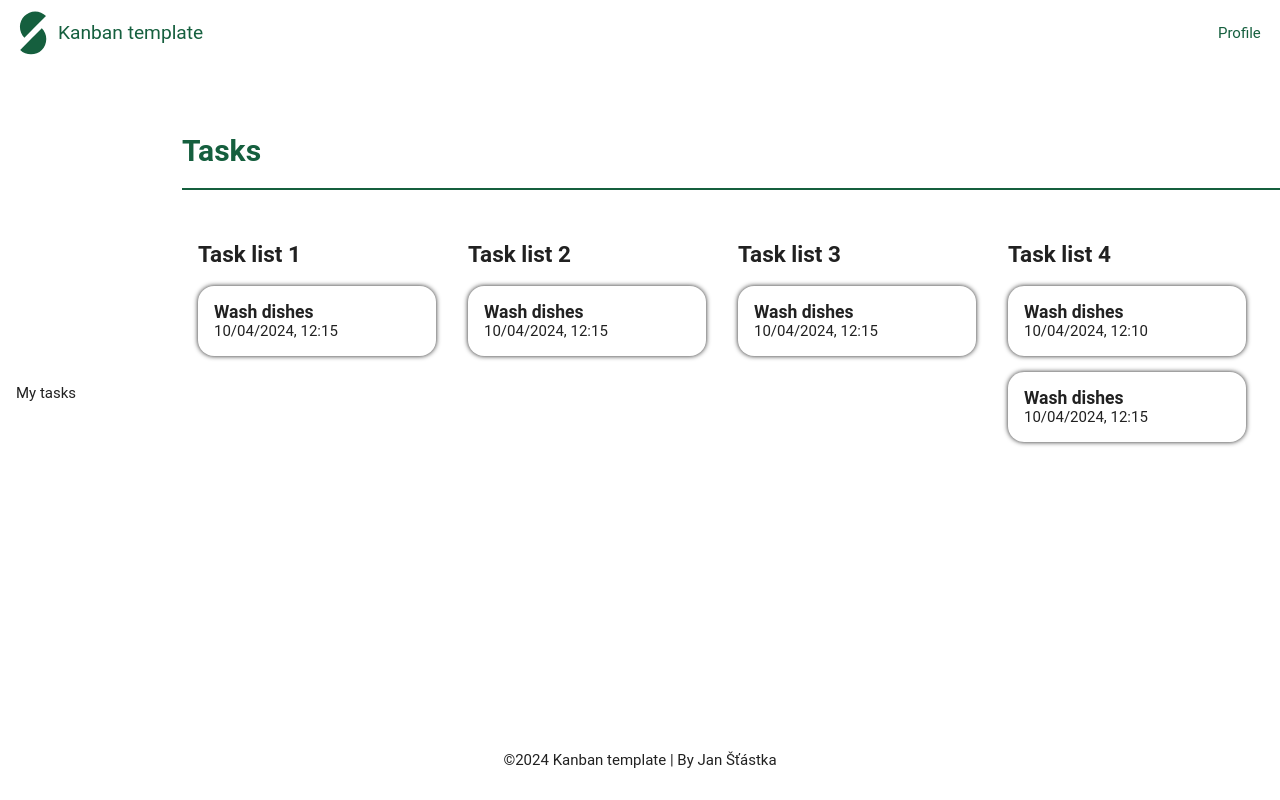
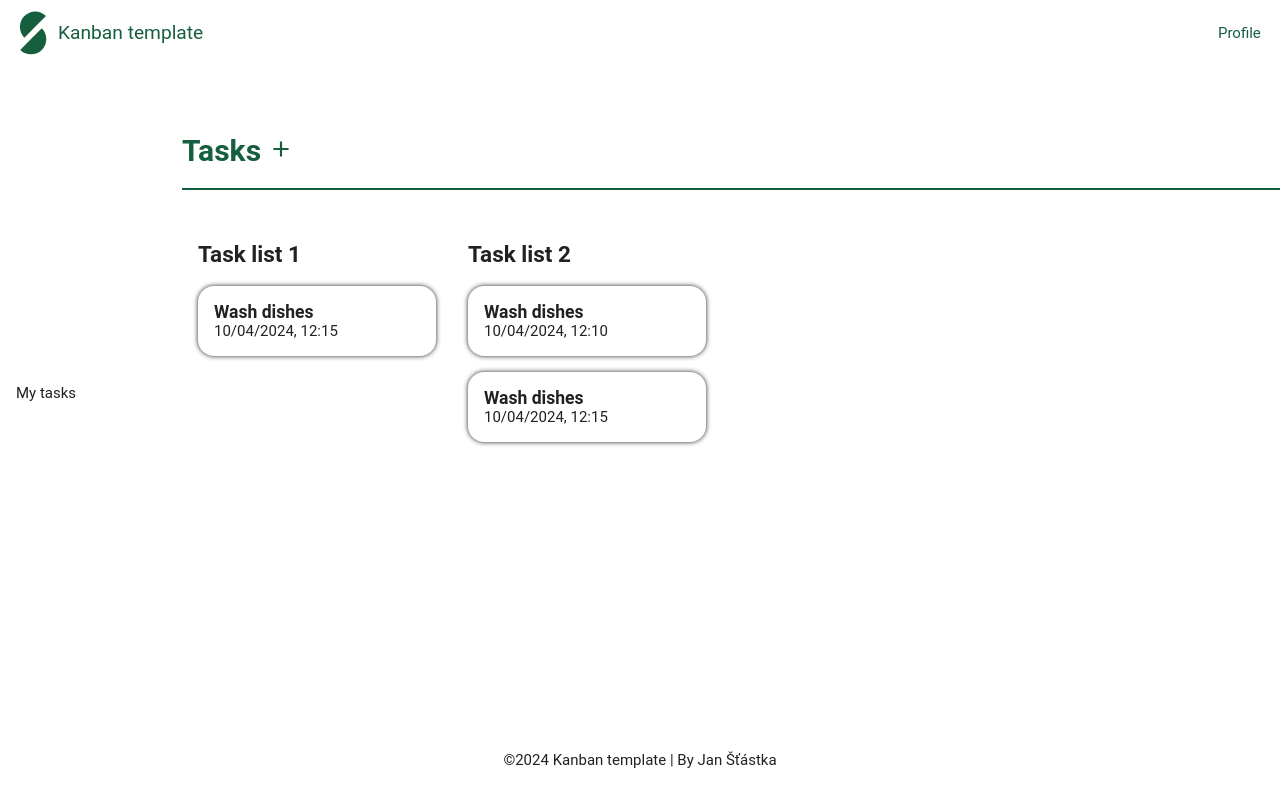
Before and after one commit to StastkaJan/vue-kanban, a Vue app: page / in a window 1280 px wide. Built offline with nearby package versions, Linux system fonts and the light colour scheme.

Commit message:
Implemented functionality for adding new lists

```diff
--- a/src/components/icons/PlusIcon.vue
+++ b/src/components/icons/PlusIcon.vue
@@ -1,5 +1,9 @@
+<script setup lang="ts">
+const props = defineProps<{ width?: number, height?: number }>()
+</script>
+
 <template>
-  <svg xmlns="http://www.w3.org/2000/svg" height="24px" viewBox="0 0 24 24" width="24px">
+  <svg xmlns="http://www.w3.org/2000/svg" viewBox="0 0 24 24" :height="props?.height || 24" :width="props?.width || 24">
     <path d="M0 0h24v24H0z" fill="none" />
     <path d="M19 13h-6v6h-2v-6H5v-2h6V5h2v6h6v2z" />
   </svg>
--- a/src/stores/tasksLists.ts
+++ b/src/stores/tasksLists.ts
@@ -33,35 +33,9 @@ export const listsStore = defineStore('lists', () => {
           description: 'Lorem impsum dolor sit amet',
           dueDate: new Date(2024, 3, 10, 12, 15),
           comments: []
-        }
-      ]
-    },
-    {
-      id: 3,
-      name: 'Task list 3',
-      tasks: [
-        {
-          id: 3_1,
-          name: 'Wash dishes',
-          description: 'Lorem impsum dolor sit amet',
-          dueDate: new Date(2024, 3, 10, 12, 15),
-          comments: []
-        }
-      ]
-    },
-    {
-      id: 4,
-      name: 'Task list 4',
-      tasks: [
-        {
-          id: 4_1,
-          name: 'Wash dishes',
-          description: 'Lorem impsum dolor sit amet',
-          dueDate: new Date(2024, 3, 10, 12, 15),
-          comments: []
         },
         {
-          id: 4_2,
+          id: 2_2,
           name: 'Wash dishes',
           description: 'Lorem impsum dolor sit amet',
           dueDate: new Date(2024, 3, 10, 12, 10),
--- a/src/views/TasksView.vue
+++ b/src/views/TasksView.vue
@@ -1,14 +1,20 @@
 <script setup lang="ts">
+import { listsStore } from '@/stores/tasksLists'
 import TasksList from '@/components/TasksList.vue'
-import { listsStore } from '@/stores/tasksLists'
+import PlusIcons from '@/components/icons/PlusIcon.vue'
 
-let { lists } = listsStore()
+let { lists, addList } = listsStore()
 </script>
 
 <template>
   <main>
     <header>
-      <h1>Tasks</h1>
+      <h1>
+        Tasks
+        <button @click="addList">
+          <PlusIcons :width="26" :height="26" />
+        </button>
+      </h1>
     </header>
 
     <div>
@@ -31,7 +37,16 @@ header {
 }
 
 h1 {
+  display: flex;
   color: var(--prim-color);
+}
+
+button {
+  fill: var(--prim-color);
+}
+
+button:hover {
+  fill: var(--text-color);
 }
 
 div {
```
